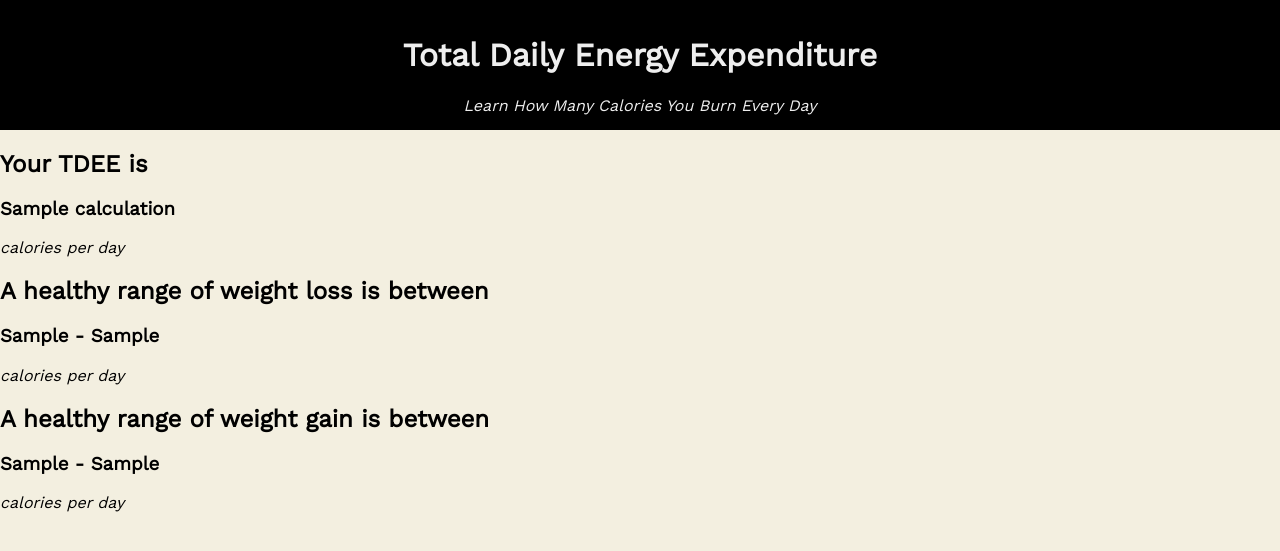
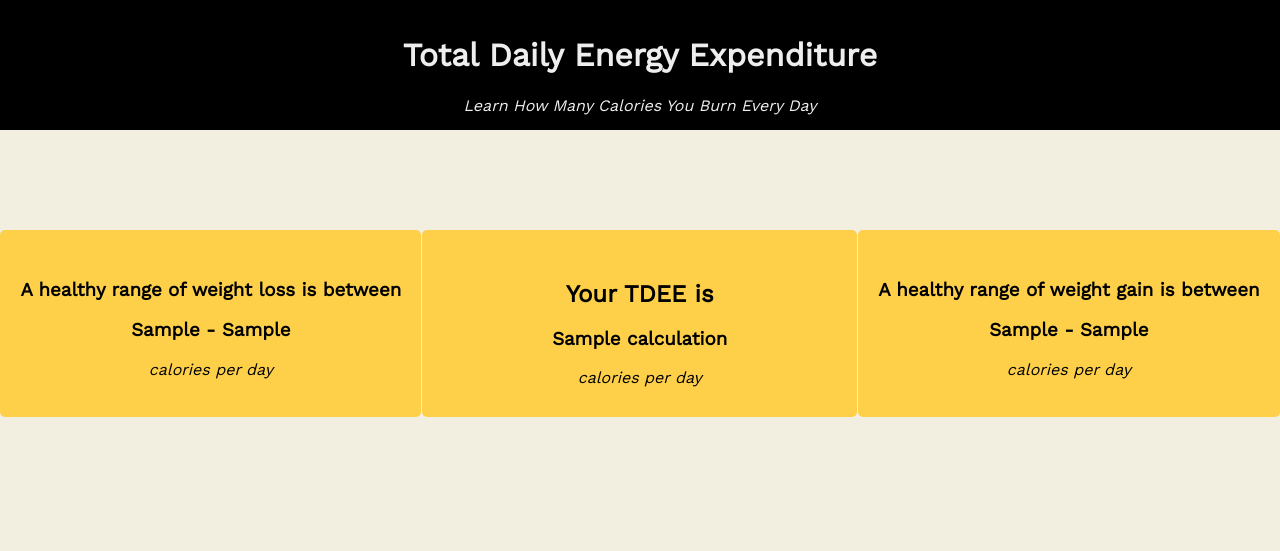
Before and after one commit to DayoTitiloye-code/Flask-TDEE-Calculator, a Flask app: template templates/result.html in a window 1280 px wide. Shown: the top 551 px of the page. Run offline with Flask 2, Linux system fonts and the light colour scheme; the template is opened without the code that fills it: most values are stand-ins (such as "Sample title", 1, 10 or a date in 2020).

Commit message:
finished tdee pages

```diff
--- a/static/style.css
+++ b/static/style.css
@@ -5,6 +5,7 @@ body{
     margin: 0;
     font-family: 'Work Sans', sans-serif;
     background-color: #F3EFE0;
+    overflow-x: hidden;
 }
 
 #title{
@@ -66,3 +67,45 @@ form #submit:hover{
     background-color: #DC5F00;
     transition: 2s;
 }
+
+.tdee-result{
+    /* border: 1px solid black; */
+    display: flex;
+    flex-direction: row;
+    justify-content: space-around;
+    margin: auto;
+    width: 100vw;
+    margin-top: 100px;
+}
+#base{
+    text-align: center;
+    /* border: 1px solid red; */
+    padding: 30px 130px;
+    background-color: #FED049;
+    border-radius: 5px;
+}
+#wl{
+    text-align: center;
+    /* border: 1px solid red; */
+    padding: 30px 20px;
+    background-color: #FED049;
+    border-radius: 5px;
+
+}
+/* #wl h2{
+    font-size: 15px;
+} */
+#wg{
+    text-align: center;
+    /* border: 1px solid red; */
+    padding: 30px 20px;
+    background-color: #FED049;
+    border-radius: 5px;
+}
+
+/* .cals{
+    color: white;
+} */
+.break{
+    color: black;
+}
--- a/templates/result.html
+++ b/templates/result.html
@@ -2,19 +2,19 @@
 
 {% block content %}
 <div class="tdee-result">
-    <div class="normal">
-        <h2>Your TDEE is</h2>
-        <h3>{{calculation}}</h3>
+    <div id="wl">
+        <h3>A healthy range of weight loss is between</h3>
+        <h3 class="cals">{{wl1}} - {{wl2}}</h3>
         <em>calories per day</em>
     </div>
-    <div id="wl">
-        <h2>A healthy range of weight loss is between</h2>
-        <h3>{{wl1}} - {{wl2}}</h3>
+    <div id="base">
+        <h2>Your TDEE is</h2>
+        <h3 class="cals">{{calculation}}</h3>
         <em>calories per day</em>
     </div>
     <div id="wg">
-        <h2>A healthy range of weight gain is between</h2>
-        <h3>{{wg1}} - {{wg2}}</h3>
+        <h3>A healthy range of weight gain is between</h3>
+        <h3 class="cals">{{wg1}} - {{wg2}}</h3>
         <em>calories per day</em>
     </div>
 </div>
```
Also changed, not shown: instance/users.sqlite3.
